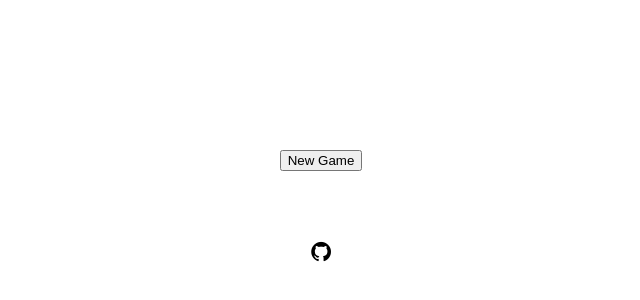
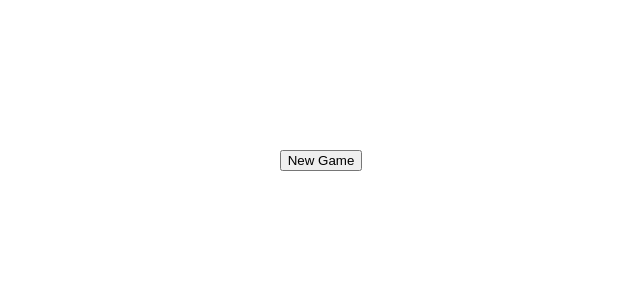
Before and after one commit to Tamizharasan123/Hangman, a plain HTML site: page index.html in a window 1280 px wide. Shown: the part 434-734 px from the top of the page, 319-959 px from the left. Drawn offline with Linux system fonts and the light colour scheme.

Commit message:
Removed unnecessary p tags

```diff
--- a/index.html
+++ b/index.html
@@ -41,12 +41,5 @@
                 </form>
 
         </div>
-
-        <p style="margin-top: 3em;">
-            <a class="github" alt="github" href="https://github.com/Tamizharasan123s?tab=repositories">
-                <i class="fa fa-github" aria-hidden="true"></i>
-            </a>
-
-        </p>
     </body>
 </html>
```
